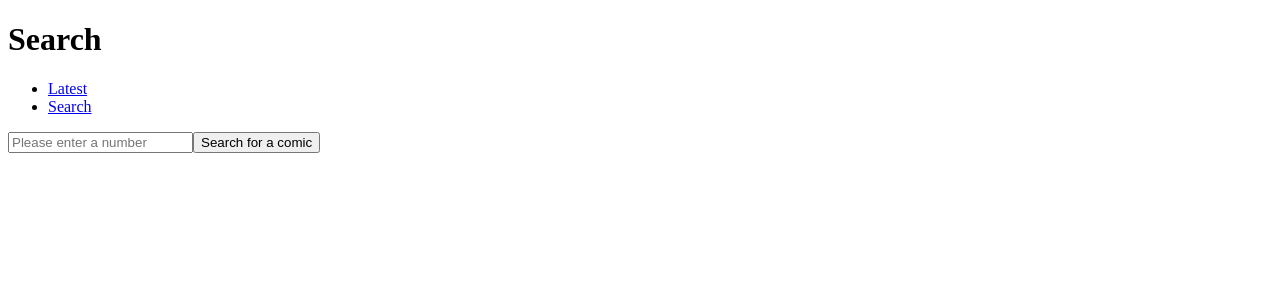
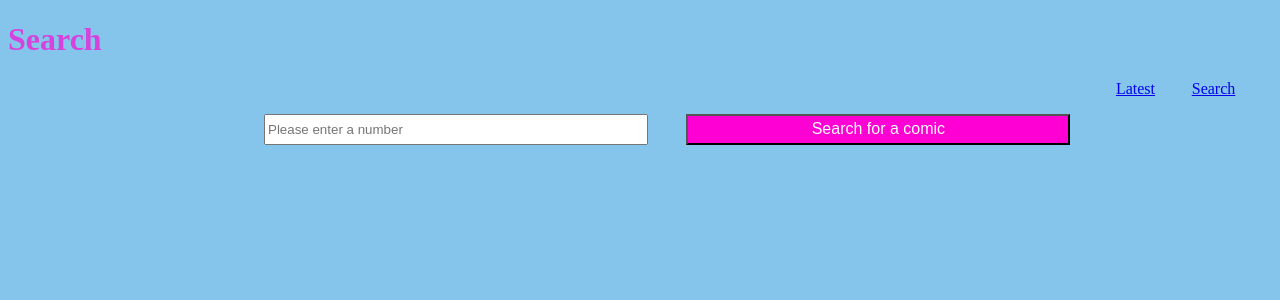
Before and after one commit to A-DiRusso/xkcd-comic-app, a React (Create React App) app: page /search in a window 1280 px wide. Shown: the top 300 px of the page. Built offline with nearby package versions, Linux system fonts and the light colour scheme.

Commit message:
adds some style

```diff
--- a/src/components/Home.js
+++ b/src/components/Home.js
@@ -1,6 +1,7 @@
 import React, { Component } from 'react';
 import { Link } from 'react-router-dom';
 import axios from 'axios';
+import './styles.css';
 
 
 export default class Home extends Component {
@@ -39,13 +40,15 @@ export default class Home extends Component {
         return <>
             <h1>Home</h1>
             {links}
+            <div className="comicContainer">
                 <img
                     className="latestImage"
                     src={img}
                     alt={alt}
                     title={title}
                 />
-            <div>
+            </div>
+            <div className="imageTitle">
                 {title}
             </div>
         </>
--- a/src/components/Search.js
+++ b/src/components/Search.js
@@ -1,7 +1,7 @@
 import React, { Component } from 'react';
 import { Link } from 'react-router-dom';
 import axios from 'axios';
-import warning from 'tiny-warning';
+import './styles.css';
 
 
 
@@ -64,7 +64,7 @@ export default class Seach extends Component {
             :
             <div></div>
             }
-            <form onSubmit={this.handleSubmit}>
+            <form className='searchForm' onSubmit={this.handleSubmit}>
                 <input
                     id='search-term'
                     placeholder='Please enter a number'
@@ -76,14 +76,15 @@ export default class Seach extends Component {
                     value="Search for a comic"
                 />
             </form>
-
+            <div className="comicContainer">
                 <img
                     className="searchImage"
                     src={img}
                     alt={alt}
                     title={title}
                 />
-            <div>
+            </div>
+            <div className="imageTitle">
                 {title}
             </div>
         </>
--- /dev/null
+++ b/src/components/styles.css
@@ -0,0 +1,47 @@
+body{
+    background-color: rgb(133, 197, 235);
+    color: rgba(255, 0, 212, 0.658);
+}
+
+ul{
+    display: flex;
+    justify-content: flex-end;
+}
+
+li {
+    list-style-type: none;
+    padding-right: 3%;
+}
+
+.searchForm {
+    display: grid;
+    grid-template-columns: 20vw 30vw 3vw 30vw 20vw;
+    grid-template-rows: 25% 100px auto;
+}
+
+.searchSubmit {
+    background-color: rgb(255, 0, 212);
+    color: white;
+    font-size: 1em;
+    grid-column-start: 4;
+    grid-column-end: 5;
+}
+
+.searchInput {
+    grid-column-start: 2;
+    grid-column-end: 3;
+}
+
+.comicContainer {
+    display: flex;
+    flex-direction: row;
+    flex-wrap: wrap;
+    justify-content: center;
+}
+
+
+.imageTitle {
+    flex-grow: 1;
+    display: flex;
+    justify-content: center;
+}
```
Lines whose indentation alone changed are shown as unchanged.
